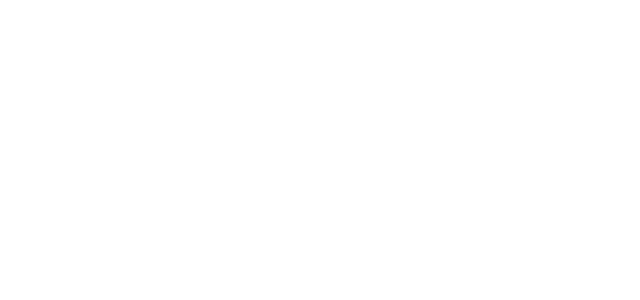
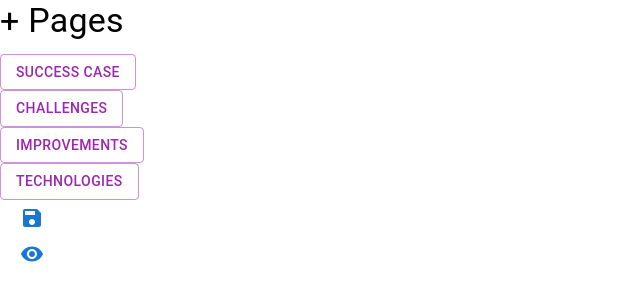
Before and after one commit to gbrizu/success-cases, a React (Create React App) app: page /layout3 in a window 1280 px wide. Before the commit this address had no page. Shown: the top 300 px of the page, without its empty margins (0-640 px from the left). Built offline with nearby package versions, Linux system fonts and the light colour scheme.

Commit message:
13 Added buttons and icons in edition utils

```diff
--- a/src/App.js
+++ b/src/App.js
@@ -2,6 +2,7 @@ import { BrowserRouter, Route, Routes } from 'react-router-dom';
 import './App.css';
 import MainLayout from './components/MainLayout';
 import MainLayout2 from './components/MainLayout2';
+import EditionUtils from './components/editionModeUtils/editionModeUtils';
 
 function App() {
   const options = ['1','2'];
@@ -10,6 +11,7 @@ function App() {
       <Routes>
         <Route path="/" element={<MainLayout />} />
         <Route path="layout2" element={<MainLayout2 />} />
+        <Route path="layout3" element={<EditionUtils />} />
       </Routes>
     </BrowserRouter>
 
--- /dev/null
+++ b/src/components/editionModeUtils/editionModeUtils.js
@@ -0,0 +1,36 @@
+import { Button, Typography } from "@mui/material";
+import SaveIcon from '@mui/icons-material/Save';
+import VisibilityIcon from '@mui/icons-material/Visibility';
+
+
+function EditionUtils() {
+
+
+    return (
+        <>
+            <Typography variant="h4" gutterBottom>
+                + Pages
+            </Typography>
+            <div>
+                <Button variant="outlined" color="secondary">Success Case</Button>
+            </div>
+            <div>
+                <Button variant="outlined" color="secondary">Challenges</Button>
+            </div>
+            <div>
+                <Button variant="outlined" color="secondary">Improvements</Button>
+            </div>
+            <div>
+                <Button variant="outlined" color="secondary">Technologies</Button>
+            </div>
+            <div>
+                <Button><SaveIcon></SaveIcon></Button>
+            </div>
+            <div>
+                <Button><VisibilityIcon></VisibilityIcon></Button>
+            </div>
+        </>
+    )
+}
+
+export default EditionUtils;
```
